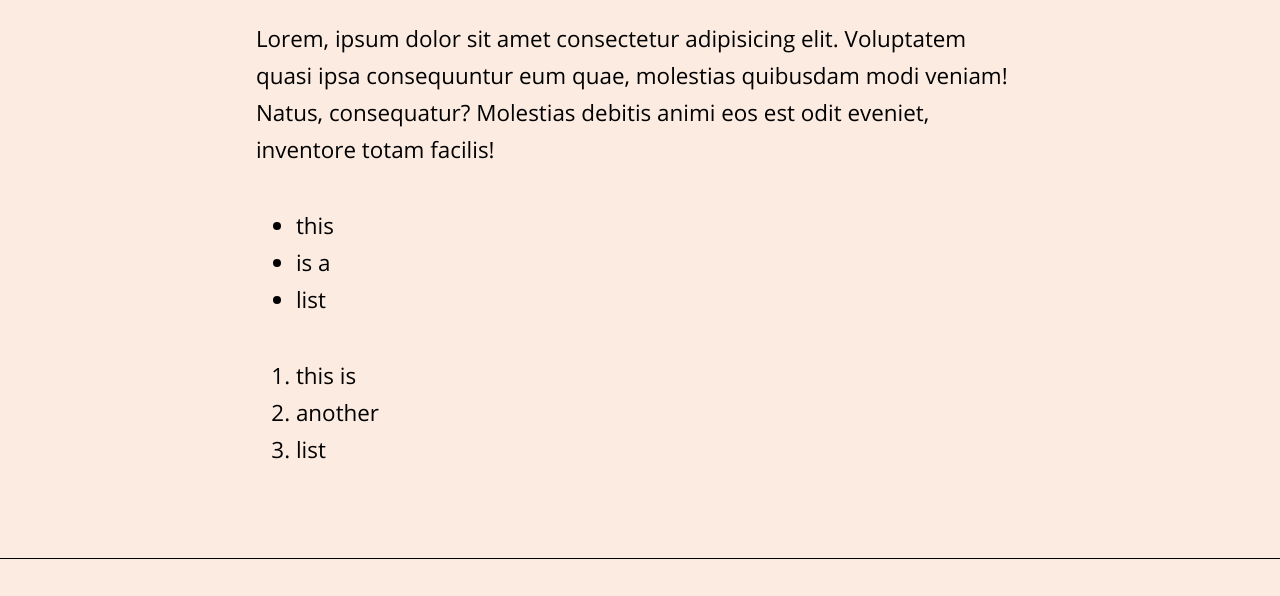
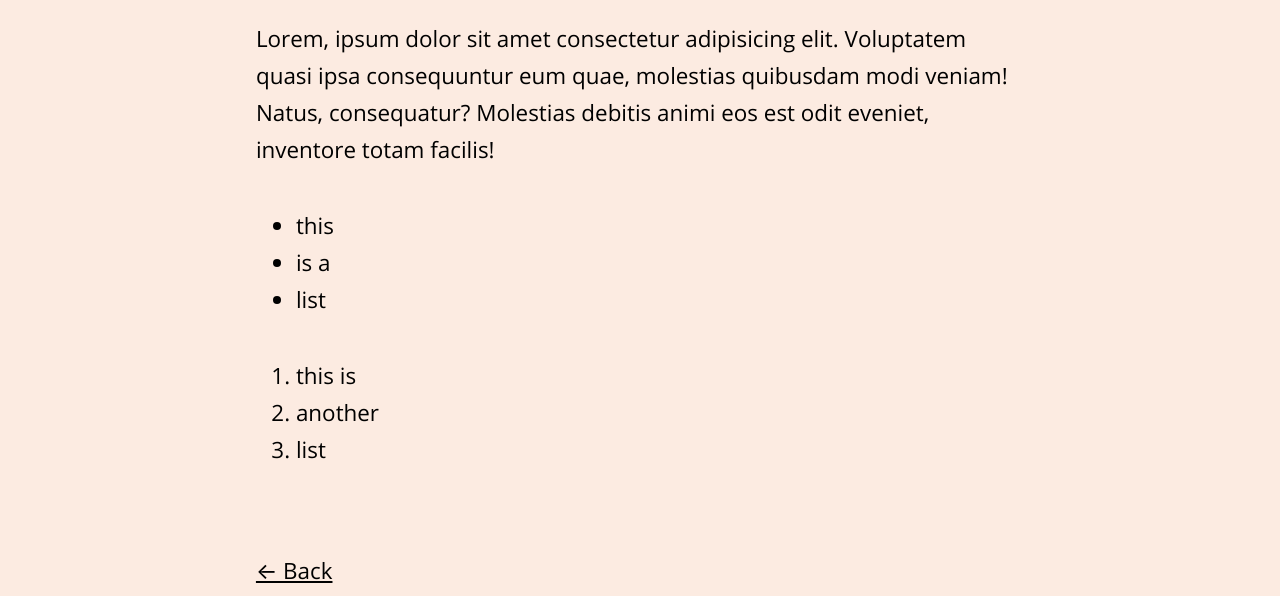
Before and after one commit to z336/coye-lloyd, a Gatsby site: page /first-post/ in a window 1280 px wide. Shown: the part 1323-1919 px from the top of the page. Built offline with nearby package versions, Linux system fonts and the light colour scheme; Gatsby itself is replaced by a stand-in of ours.

Commit message:
back link on blogs

```diff
--- a/src/templates/blog-post.js
+++ b/src/templates/blog-post.js
@@ -1,6 +1,6 @@
 import * as React from 'react';
 import HelmetTemplate from '../components/SEO';
-import { graphql } from 'gatsby';
+import { Link, graphql } from 'gatsby';
 import styled from 'styled-components';
 import Article from '../styles/ArticleContent';
 import ArticleHeader from '../styles/ArticleHeader';
@@ -10,10 +10,17 @@ const StyledArticle = styled(Article)`
   margin-left: var(--gutter);
   padding-top: var(--vertical-space);
   padding-bottom: var(--vertical-space);
-  .post {
+  .post,
+  .back {
     max-width: var(--measure);
     margin-left: auto;
     margin-right: auto;
+  }
+  .back {
+    margin-top: var(--vertical-space);
+    a:hover {
+      opacity: 0.7;
+    }
   }
 `;
 
@@ -29,6 +36,9 @@ export default function BlogPost({ data }) {
       </ArticleHeader>
       <StyledArticle>
         <div className="post" dangerouslySetInnerHTML={{ __html: post.html }} />
+        <div className="back">
+          <Link to="/blog">&larr; Back</Link>
+        </div>
       </StyledArticle>
     </>
   );
```
